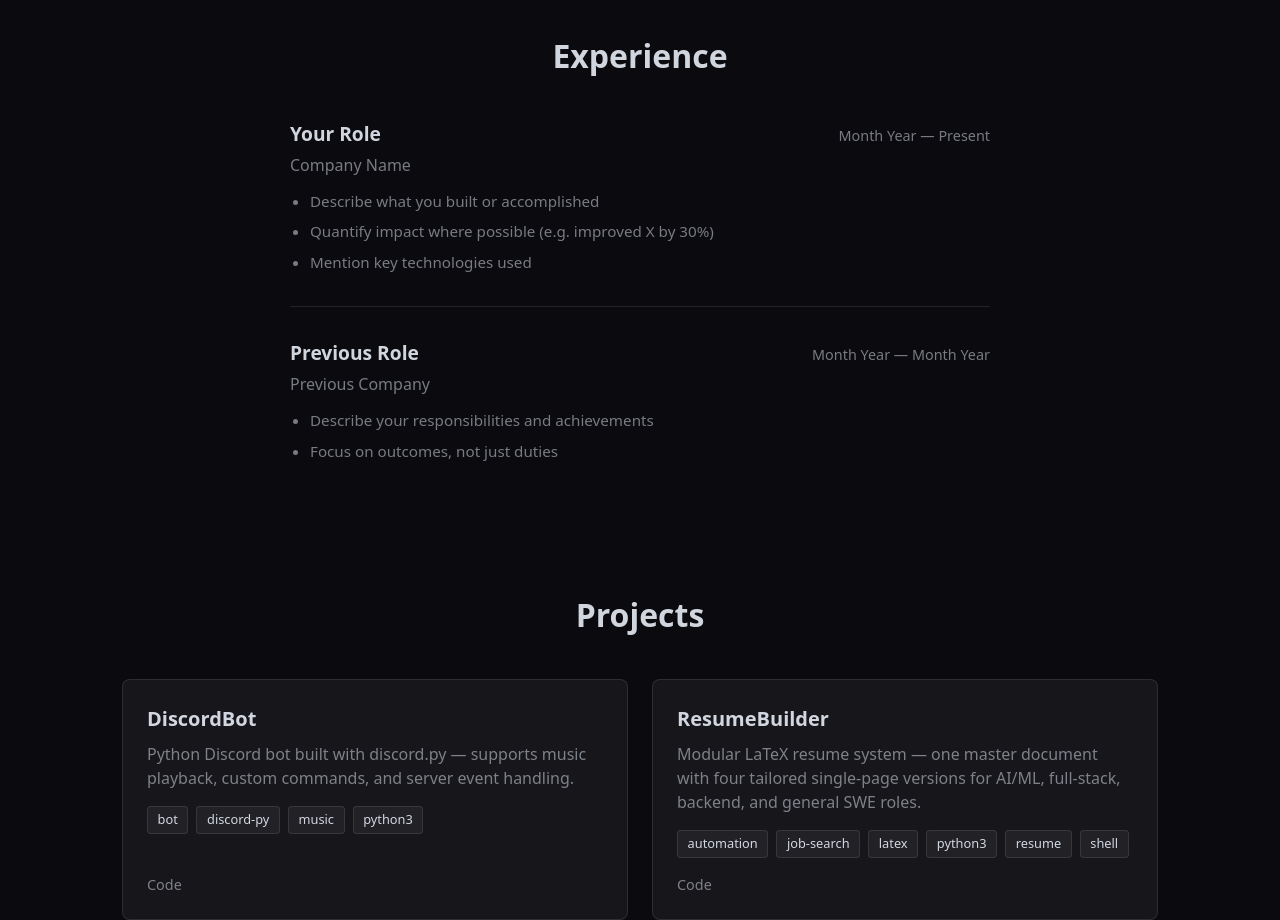
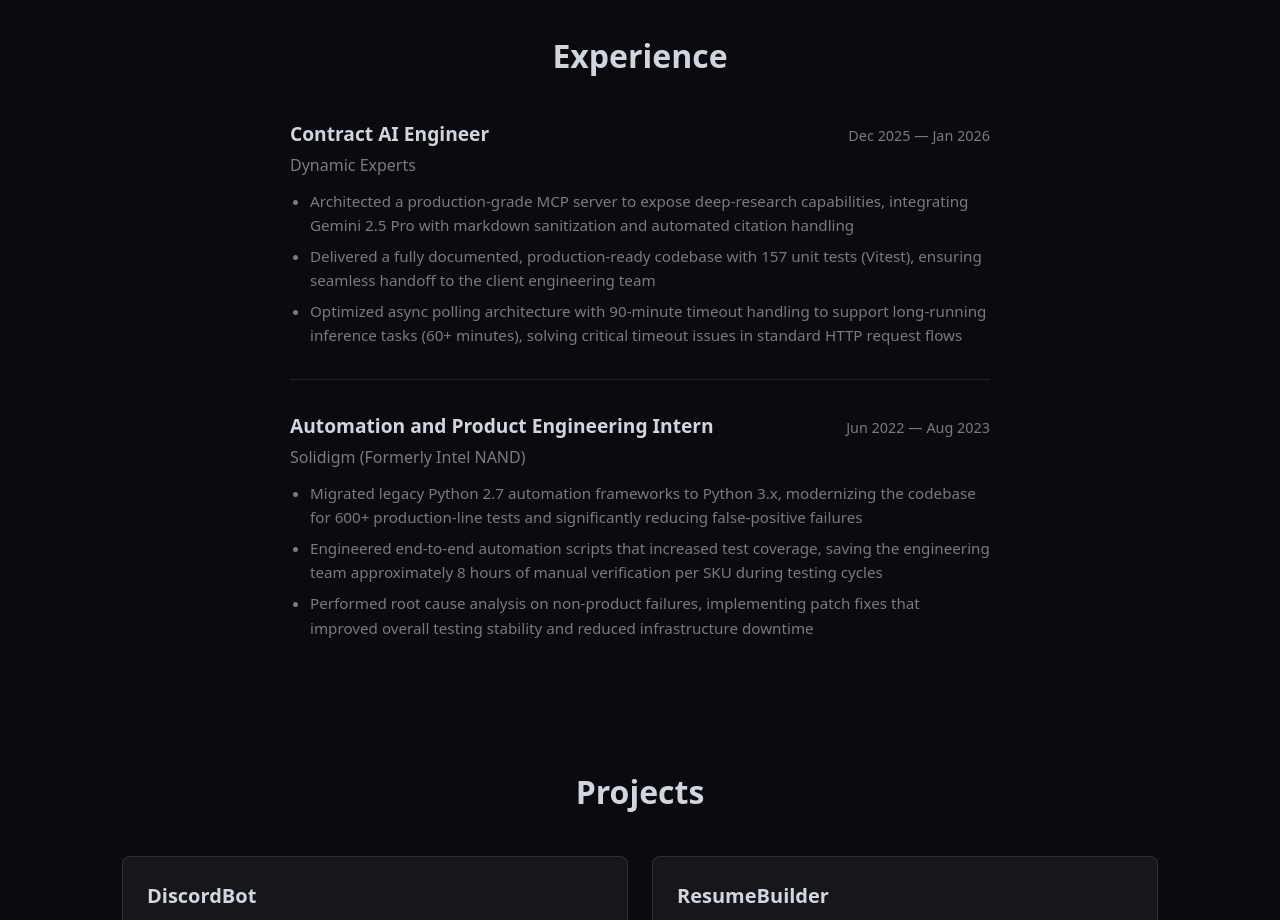
Before and after one commit to IsMichaelHuang/portfolio, a React (Vite) app: page / in a window 1280 px wide. Shown: the part 1740-2660 px from the top of the page. Built offline with nearby package versions, Linux system fonts and the light colour scheme.

Commit message:
ci: Populated Experience Section with real data

```diff
--- a/src/data/experience.ts
+++ b/src/data/experience.ts
@@ -24,24 +24,25 @@
 
 export const experience: Experience[] = [
   {
-    id: "example-2",
-    role: "Your Role",
-    company: "Company Name",
-    period: "Month Year — Present",
+    id: "dynamic-experts",
+    role: "Contract AI Engineer",
+    company: "Dynamic Experts",
+    period: "Dec 2025 — Jan 2026",
     highlights: [
-      "Describe what you built or accomplished",
-      "Quantify impact where possible (e.g. improved X by 30%)",
-      "Mention key technologies used",
+      "Architected a production-grade MCP server to expose deep-research capabilities, integrating Gemini 2.5 Pro with markdown sanitization and automated citation handling",
+      "Delivered a fully documented, production-ready codebase with 157 unit tests (Vitest), ensuring seamless handoff to the client engineering team",
+      "Optimized async polling architecture with 90-minute timeout handling to support long-running inference tasks (60+ minutes), solving critical timeout issues in standard HTTP request flows",
     ],
   },
   {
-    id: "example-1",
-    role: "Previous Role",
-    company: "Previous Company",
-    period: "Month Year — Month Year",
+    id: "solidigm",
+    role: "Automation and Product Engineering Intern",
+    company: "Solidigm (Formerly Intel NAND)",
+    period: "Jun 2022 — Aug 2023",
     highlights: [
-      "Describe your responsibilities and achievements",
-      "Focus on outcomes, not just duties",
+      "Migrated legacy Python 2.7 automation frameworks to Python 3.x, modernizing the codebase for 600+ production-line tests and significantly reducing false-positive failures",
+      "Engineered end-to-end automation scripts that increased test coverage, saving the engineering team approximately 8 hours of manual verification per SKU during testing cycles",
+      "Performed root cause analysis on non-product failures, implementing patch fixes that improved overall testing stability and reduced infrastructure downtime",
     ],
   },
 ];
```
